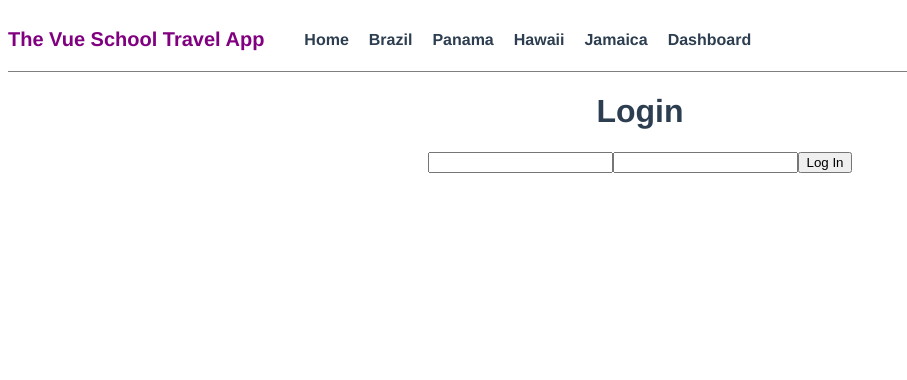
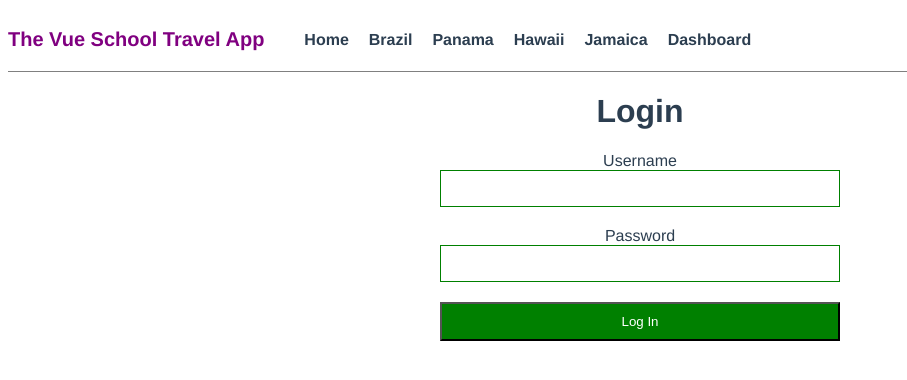
Before and after one commit to debs-obrien/course-vue-router, a Vue app: page /login in a window 1280 px wide. Shown: the top 380 px of the page, without its empty margins (0-907 px from the left). Built offline with nearby package versions, Linux system fonts and the light colour scheme.

Commit message:
added login

```diff
--- a/src/App.vue
+++ b/src/App.vue
@@ -65,4 +65,9 @@ export default {
     transform: translateY(-400px);
   }
 }
+button{
+  background-color:green;
+  color: white;
+  padding: 10px;
+}
 </style>
--- a/src/views/Login.vue
+++ b/src/views/Login.vue
@@ -1,9 +1,13 @@
 <template>
-  <div>
+  <div class="login">
     <h1>Login</h1>
-    <input v-model="username" />
+    <div class="form">
+    <label for="username">Username</label>
+    <input v-model="username" name="username" />
+    <label for="password">Password</label>
     <input v-model="password" type="password" />
-    <button @click="login">Log In</button>
+    <button @click="logIn">Log In</button>
+    </div>
   </div>
 </template>
 
@@ -13,11 +17,11 @@ export default {
   data() {
     return {
       username: null,
-      password: null
+      password: null,
     };
   },
   methods: {
-    login () {
+    logIn() {
       store.user = this.username
       const redirectPath = this.$route.query.redirect || '/'
       this.$router.push(redirectPath)
@@ -26,4 +30,18 @@ export default {
 };
 </script>
 
-<style lang="scss" scoped></style>
+<style scoped>
+.form{
+  display:flex;
+  flex-direction: column;
+  max-width:400px;
+  margin: 0 auto;
+}
+
+input{
+  border: 1px solid green;
+  padding: 10px;
+  margin-bottom:20px;
+}
+
+</style>
--- a/src/views/User.vue
+++ b/src/views/User.vue
@@ -1,11 +1,26 @@
 <template>
   <div>
-    <h1>user</h1>
+    <h1>Welcome {{user}}</h1>
+    <button @click="logOut">Log Out</button>
   </div>
 </template>
 
 <script>
-export default {};
+import store from '@/store'
+
+export default {
+  data() {
+    return {
+      user: store.user
+    };
+  },
+  methods: {
+    logOut() {
+      store.user = null
+      this.$router.push('/')
+    }
+  }
+};
 </script>
 
 <style lang="scss" scoped></style>
```
